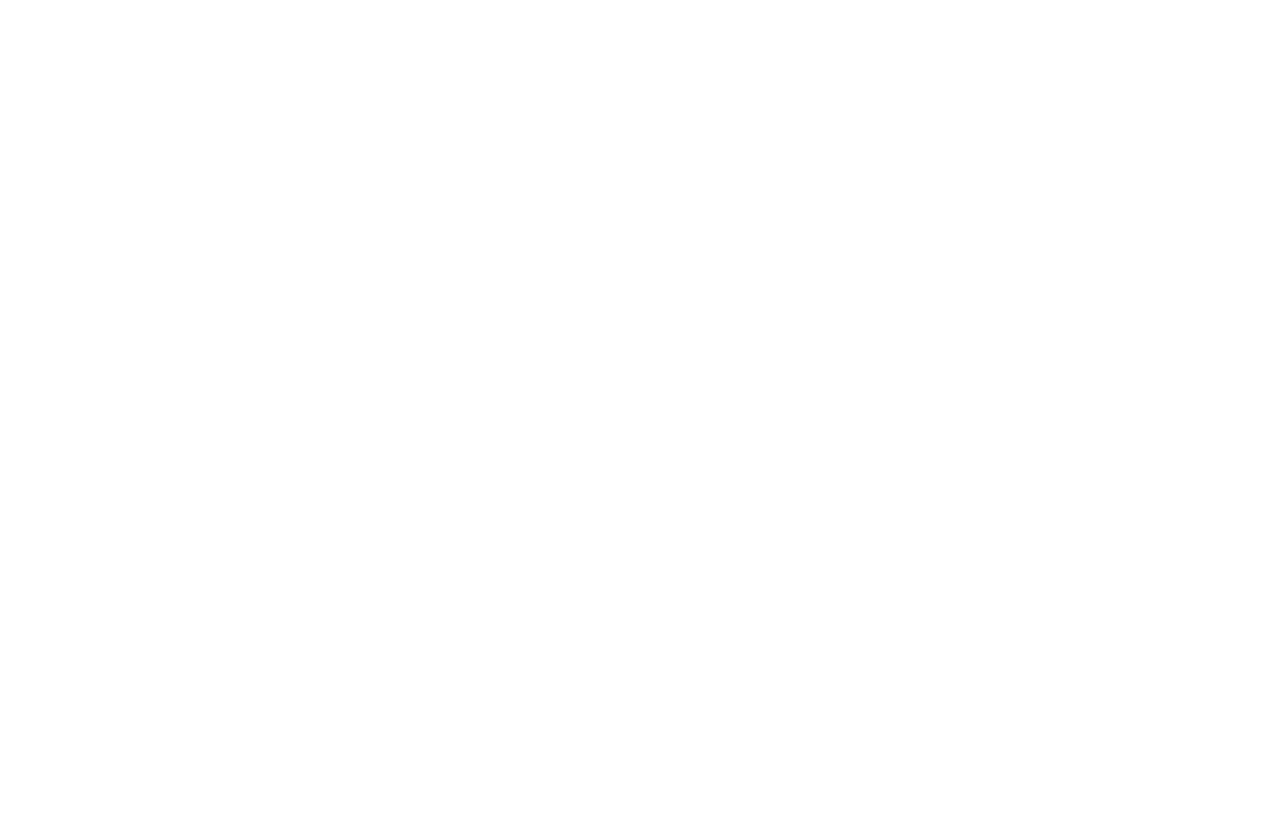
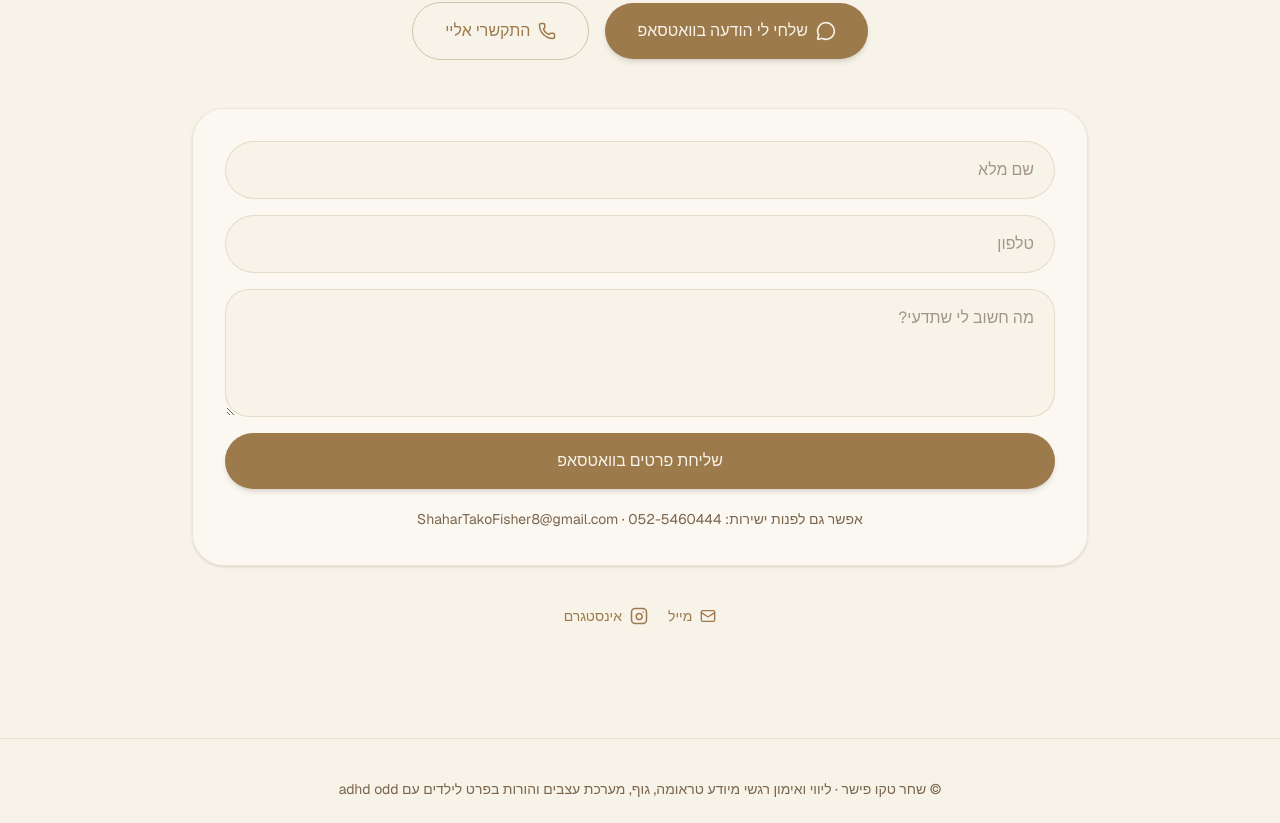
Before and after one commit to shahar27/shahar-landing, a Next.js app: page / in a window 1280 px wide. Shown: the part 7743-8566 px from the top of the page. Before the commit the page ends 6742 px from the top, so only its background shows below. Built offline with nearby package versions, Linux system fonts and the light colour scheme.

Commit message:
connect contact form to whatsapp

```diff
--- a/app/page.tsx
+++ b/app/page.tsx
@@ -1,6 +1,7 @@
 "use client";
 
 import React, { FormEvent } from "react";
+
 import { motion } from "framer-motion";
 import {
   ArrowLeft,
@@ -130,7 +131,7 @@
             <img
               src="/logo-placeholder.png"
               alt="הלוגו של שחר"
-              className="w-32 h-32 md:w-36 md:h-36 object-contain"
+              className="w-full h-full object-contain hover:scale-105 transition duration-500"
             />
           </a>
         </div>
@@ -409,7 +410,27 @@
               <Mail size={16} /> מייל
             </a>
 
-            <a href={INSTAGRAM} className="hover:underline">
+            <a
+              href={INSTAGRAM}
+              target="_blank"
+              rel="noopener noreferrer"
+              className="inline-flex items-center gap-2 hover:opacity-80 transition"
+            >
+              <svg
+                xmlns="http://www.w3.org/2000/svg"
+                width="18"
+                height="18"
+                viewBox="0 0 24 24"
+                fill="none"
+                stroke="currentColor"
+                strokeWidth="2"
+                strokeLinecap="round"
+                strokeLinejoin="round"
+              >
+                <rect width="20" height="20" x="2" y="2" rx="5" ry="5" />
+                <path d="M16 11.37a4 4 0 1 1-7.75 1.27 4 4 0 0 1 7.75-1.27z" />
+                <line x1="17.5" x2="17.51" y1="6.5" y2="6.5" />
+              </svg>
               אינסטגרם
             </a>
           </div>
--- a/package.json
+++ b/package.json
@@ -10,7 +10,7 @@
   },
   "dependencies": {
     "framer-motion": "^12.40.0",
-    "lucide-react": "^1.16.0",
+    "lucide-react": "^1.17.0",
     "next": "16.2.6",
     "react": "19.2.4",
     "react-dom": "19.2.4"
```
Also changed, not shown: 1 other file (tests, documents, lock files or other folders).
